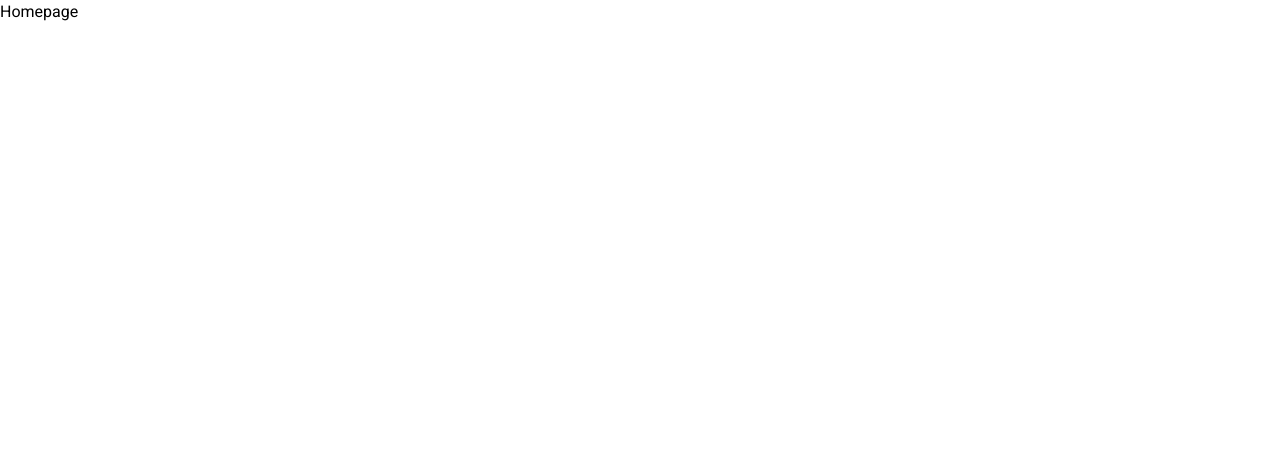
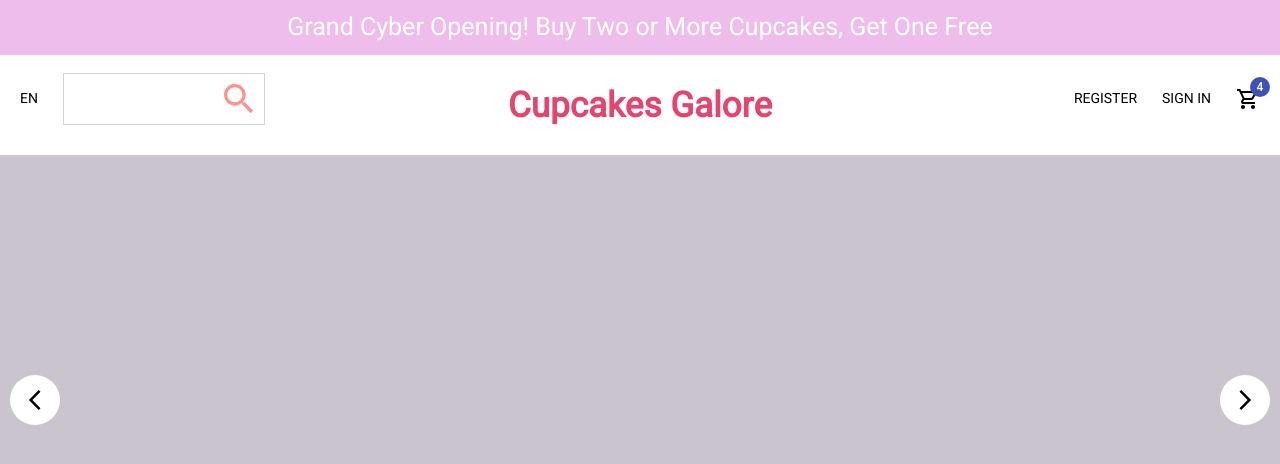
Before and after one commit to mekeltensley/Cupcakes-Galore, a React (Create React App) app: page / in a window 1280 px wide. Shown: the top 464 px of the page. Built offline with nearby package versions, Linux system fonts and the light colour scheme.

Commit message:
Link each active component to homepage

```diff
--- a/package.json
+++ b/package.json
@@ -3,12 +3,15 @@
   "version": "0.1.0",
   "private": true,
   "dependencies": {
+    "@material-ui/core": "^4.12.3",
+    "@material-ui/icons": "^4.11.2",
     "@testing-library/jest-dom": "^5.16.1",
     "@testing-library/react": "^12.1.2",
     "@testing-library/user-event": "^13.5.0",
     "react": "^17.0.2",
     "react-dom": "^17.0.2",
     "react-scripts": "5.0.0",
+    "styled-components": "^5.3.3",
     "web-vitals": "^2.1.2"
   },
   "scripts": {
--- a/src/components/Home.jsx
+++ b/src/components/Home.jsx
@@ -1,11 +1,21 @@
-import React from 'react'
+import React, { Component } from 'react'
 
-const Home = () => {
-    return (
-        <div>
-            Homepage
-        </div>
-    )
+//Importing Components into Home Page
+import Navbar from "../components/Navbar";
+import Announcement from "../components/Announcement";
+import Slider from "../components/Slider";
+
+
+class Home extends Component {
+    render() {
+        return (
+            <div>
+                <Announcement />
+                <Navbar />
+                <Slider />
+            </div>
+        );
+    }
 }
 
 export default Home;
```
Also changed, not shown: 1 other file (tests, documents, lock files or other folders).
